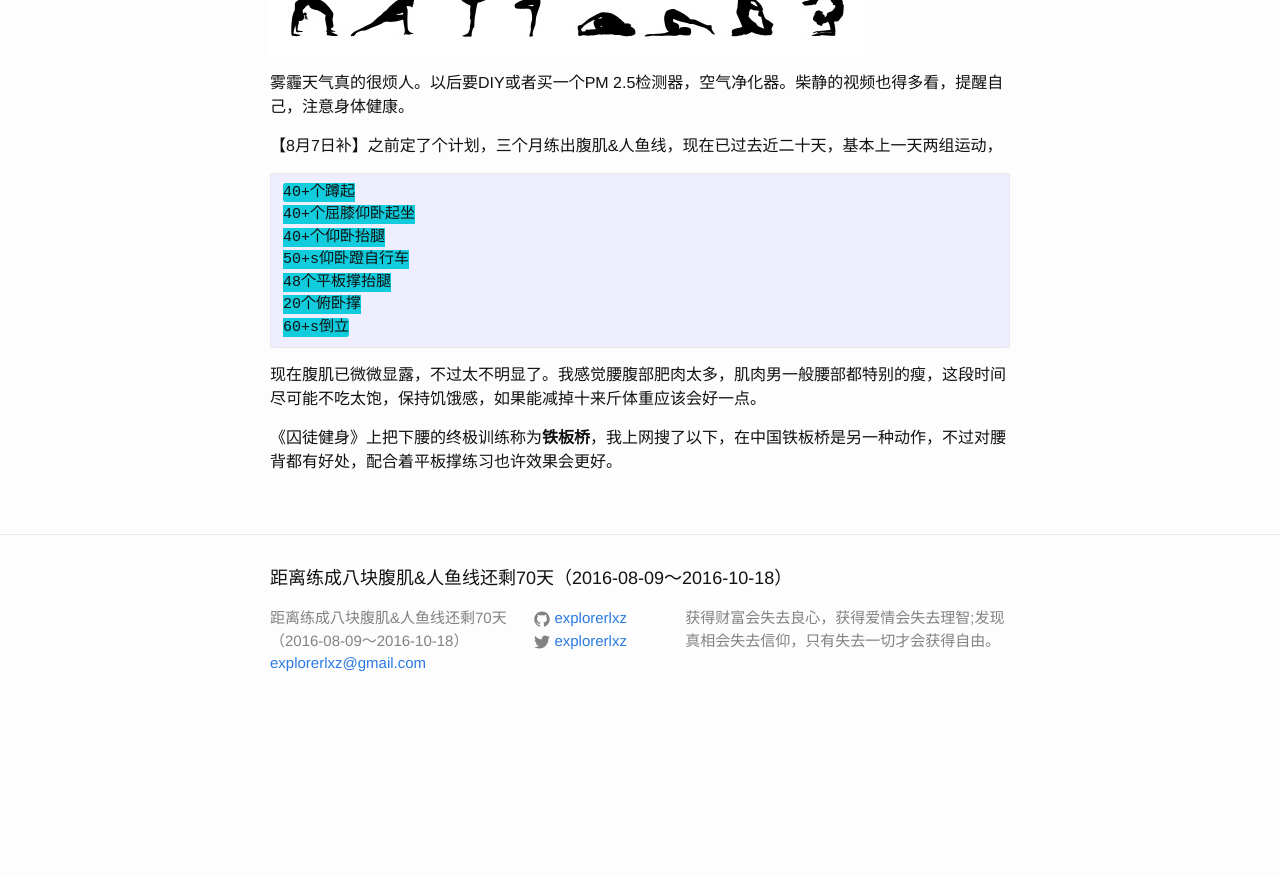
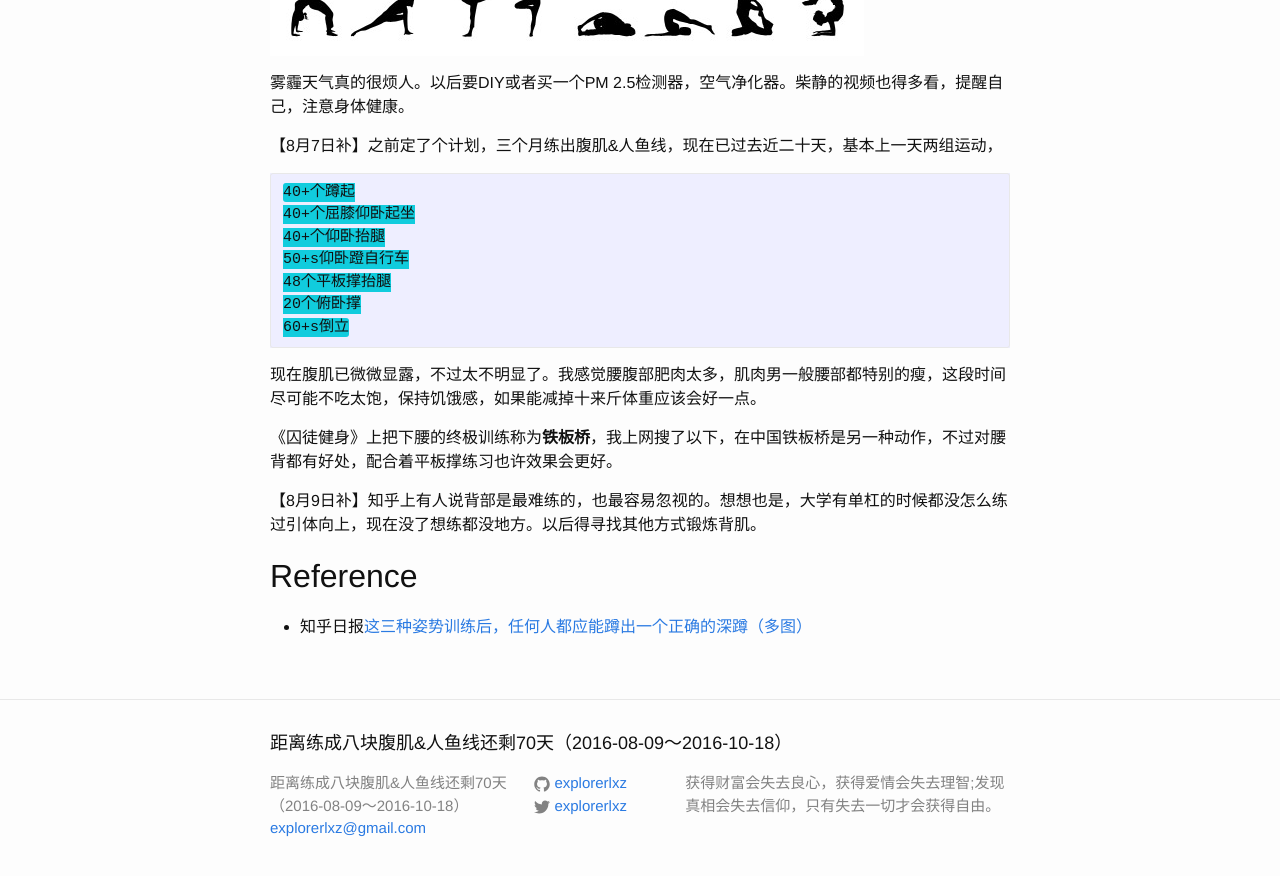
Before and after one commit to explorerlxz/explorerlxz.github.io, a Jekyll site: the page built from _posts/2016-07-24-Kung-Fu.md, in a window 1280 px wide and 900 px high, scrolled down 2354 px. Shown: the top 876 px of the window. Built offline with Jekyll 4.4.1, drawn with Linux system fonts in a browser that asks for light colours; before the commit the page ends 3089 px from its top, so only the background shows below that.

Commit message:
add a link

```diff
--- a/_posts/2016-07-24-Kung-Fu.md
+++ b/_posts/2016-07-24-Kung-Fu.md
@@ -37,3 +37,10 @@ date: 2016-07-24
 现在腹肌已微微显露，不过太不明显了。我感觉腰腹部肥肉太多，肌肉男一般腰部都特别的瘦，这段时间尽可能不吃太饱，保持饥饿感，如果能减掉十来斤体重应该会好一点。
 
 《囚徒健身》上把下腰的终极训练称为**铁板桥**，我上网搜了以下，在中国铁板桥是另一种动作，不过对腰背都有好处，配合着平板撑练习也许效果会更好。
+
+【8月9日补】知乎上有人说背部是最难练的，也最容易忽视的。想想也是，大学有单杠的时候都没怎么练过引体向上，现在没了想练都没地方。以后得寻找其他方式锻炼背肌。
+
+
+## Reference
+
+- 知乎日报[这三种姿势训练后，任何人都应能蹲出一个正确的深蹲（多图）](http://daily.zhihu.com/story/4375275)
```
